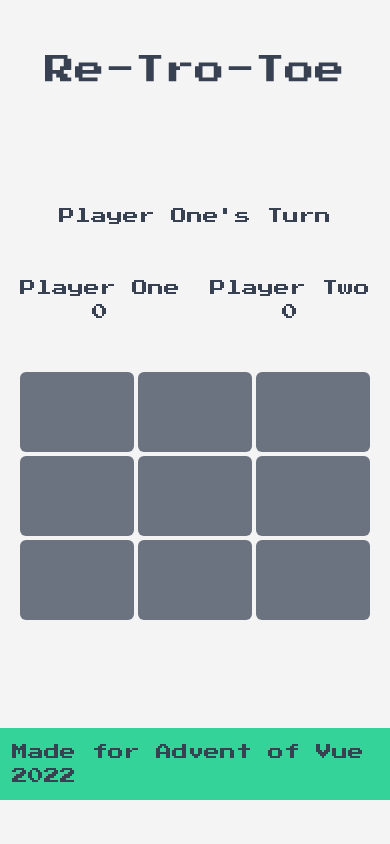
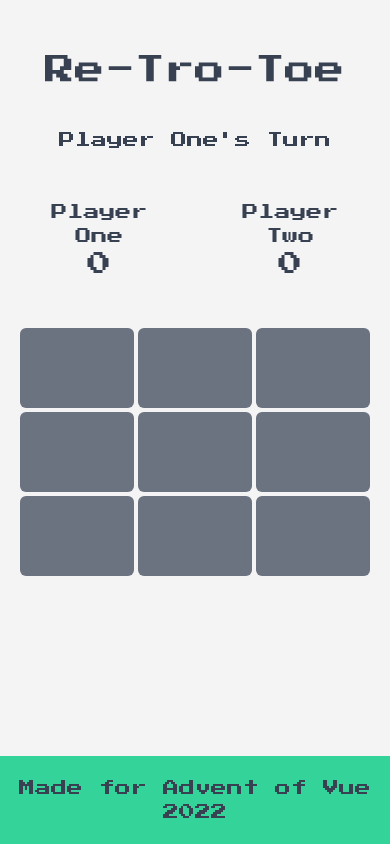
Before and after one commit to Fercho5656/Advent-Of-Vue-Day-0, a Vue app: page / in a window 390 px wide. Built offline with nearby package versions, Linux system fonts and the light colour scheme.

Commit message:
Fix placement and responsiveness

```diff
--- a/index.html
+++ b/index.html
@@ -6,8 +6,8 @@
     <meta name="viewport" content="width=device-width, initial-scale=1.0" />
     <title>Vite + Vue + TS</title>
   </head>
-  <body>
-    <div id="app"></div>
+  <body class="h-screen bg-zinc-100 dark:bg-slate-700 text-gray-700 dark:text-gray-200 font-retro">
+    <div id="app" class="h-full"></div>
     <script type="module" src="/src/main.ts"></script>
   </body>
 </html>
--- a/src/App.vue
+++ b/src/App.vue
@@ -1,33 +1,37 @@
 <template>
-  <div
-    class=" bg-zinc-100 dark:bg-slate-700 text-gray-700 dark:text-gray-200 h-screen grid grid-cols-12 items-center font-retro font-[400]">
+  <div class="h-full grid grid-rows-6 place-items-center">
     <modal :show="showPlayAgainModal" @close="showPlayAgainModal = false">
-      <f-button @click="restartGame">
-        <p>Play Again?</p>
-      </f-button>
+      <div class="flex flex-col justify-center items-center gap-y-3">
+        <p>{{ gameStatus }}</p>
+        <f-button @click="restartGame">
+          <p>Play Again?</p>
+        </f-button>
+      </div>
     </modal>
-    <header class="col-span-12 p-2">
+    <header class="p-5 justify-self-start row-span-1 w-full">
       <h1 class="text-3xl text-center">Re-Tro-Toe</h1>
     </header>
-    <main class="p-5 col-span-12 flex flex-col gap-y-12">
-      <p class="text-center">{{ gameStatus }}</p>
-      <div class="flex justify-between">
+    <main class="flex flex-col p-5 gap-y-12 row-span-3 row-start-2">
+      <div class="">
+        <p v-show="!isGameFinished" class="text-center">{{ gameStatus }}</p>
+      </div>
+      <div class="flex gap-x-8 justify-between">
         <div class="col-span-4 flex flex-col text-center">
           <p>Player One</p>
-          <p>{{ playerOneScore }}</p>
+          <p class="text-2xl">{{ playerOneScore }}</p>
         </div>
         <div class="col-span-4 flex flex-col text-center">
           <p>Player Two</p>
-          <p>{{ playerTwoScore }}</p>
+          <p class="text-2xl">{{ playerTwoScore }}</p>
         </div>
       </div>
-      <div class="col-span-12 grid grid-cols-3 grid-rows-3 gap-1">
+      <div class="mx-auto min-w-full max-w-xs grid grid-cols-3 grid-rows-3 gap-1">
         <game-cell v-for="cell in cellValues" :key="cell.id" @click="onCellClick(cell)">
           {{ cell.value }}
         </game-cell>
       </div>
     </main>
-    <footer class="p-3 col-span-12 bg-emerald-400">
+    <footer class="fixed bottom-0 w-full p-3 py-5 bg-emerald-400 text-center">
       <p>Made for <a href="https://adventofvue.com/" rel="noopener noreferrer" target="_blank">Advent of Vue
           2022</a>
       </p>
```
